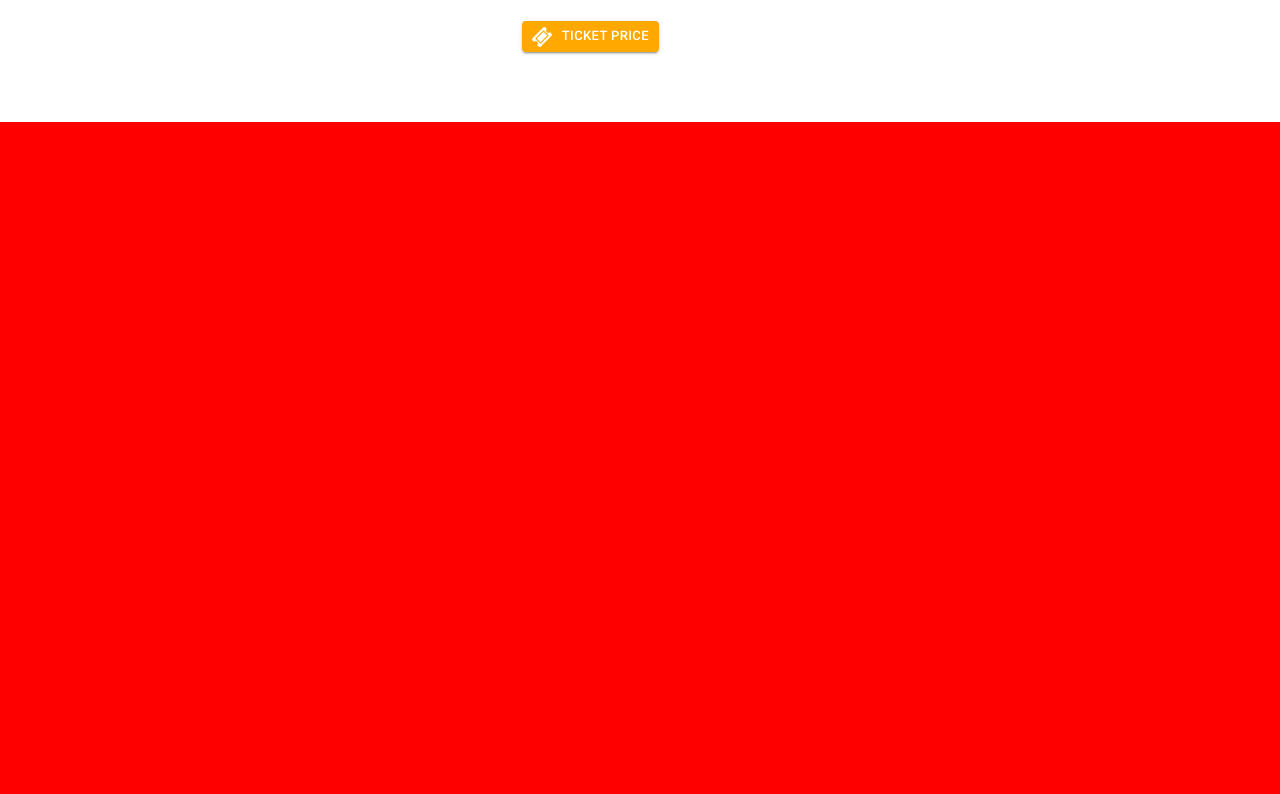
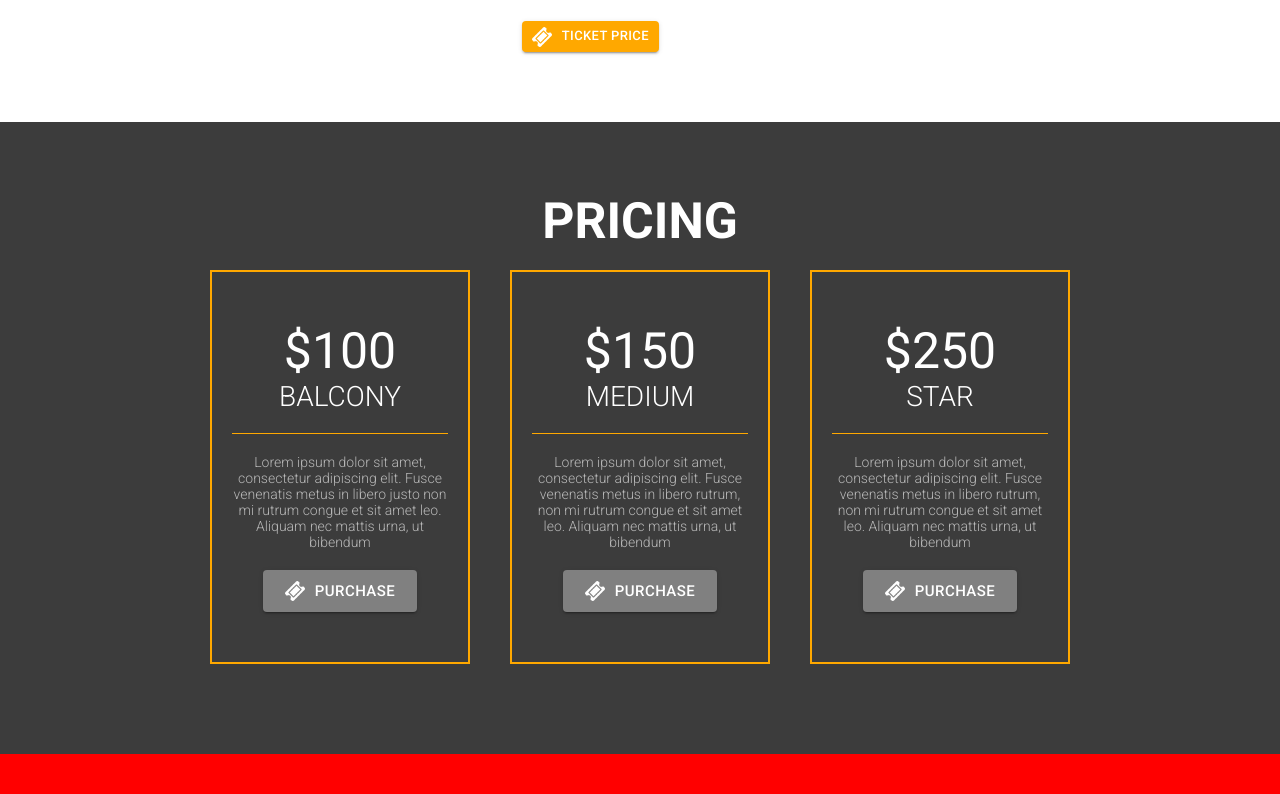
Before and after one commit to Amiralihb27/the_venue, a React (Create React App) app: page / in a window 1280 px wide. Shown: the part 2106-2900 px from the top of the page. Built offline with nearby package versions, Linux system fonts and the light colour scheme.

Commit message:
Add pricing section

```diff
--- a/src/App.js
+++ b/src/App.js
@@ -5,6 +5,7 @@ import Footer from "./components/header-footer/Footer";
 import Featured from "./components/featured";
 import VenueNfo from "./components/venueNfo";
 import Highlights from './components/highlights'
+import Pricing from "./components/pricing";
 const App = () => {
   return (
     <div className="App">
@@ -12,6 +13,7 @@ const App = () => {
       <Featured />
       <VenueNfo />
       <Highlights />
+      <Pricing />
 
       <div style={{backgroundColor:'red' , height:'800px'}}></div>
       <div style={{backgroundColor:'blue' , height:'800px'}}></div>
--- /dev/null
+++ b/src/components/pricing/index.js
@@ -0,0 +1,61 @@
+import React from 'react';
+import MyButton from '../utils/MyButton';
+import { Zoom } from 'react-awesome-reveal'
+
+const Pricing = () => {
+    const priceState = {
+        prices: [100, 150, 250],
+        position: ['Balcony', 'Medium', 'Star'],
+        desc: ["Lorem ipsum dolor sit amet, consectetur adipiscing elit. Fusce venenatis metus in libero  justo non mi rutrum congue et sit amet leo. Aliquam nec mattis urna, ut bibendum ",
+            "Lorem ipsum dolor sit amet, consectetur adipiscing elit. Fusce venenatis metus in libero rutrum, non mi rutrum congue et sit amet leo. Aliquam nec mattis urna, ut bibendum ",
+            "Lorem ipsum dolor sit amet, consectetur adipiscing elit. Fusce venenatis metus in libero rutrum, non mi rutrum congue et sit amet leo. Aliquam nec mattis urna, ut bibendum "
+        ],
+        linkto: ['https://sales.b', 'https://sales.m', 'https://sales.s'],
+        delay: [500, 0, 500]
+    }
+    const showBoxes = () => {
+        return (
+            priceState.prices.map((price, index) => (
+                <Zoom key={index} className='pricing_item' delay={priceState.delay[index]}>
+                    <div className='pricing_inner_wrapper'>
+                        <div className='pricing_title'>
+                            <span>${price}</span>
+                            <span>{priceState.position[index]}</span>
+                        </div>
+                        <div className='pricing_description '>{priceState.desc[index]}</div>
+
+                        <div className='pricing_buttons'>
+                            <MyButton
+                                text="purchase"
+                                style={
+                                    {
+                                        background: 'gray',
+                                        color: '#ffffff'
+                                    }
+                                }
+                                iconTicket={true}
+                                link={priceState.linkto[index]}
+                            />
+                        </div>
+                    </div>
+
+
+                </Zoom>
+            ))
+        )
+    }
+
+    return (
+        <div className='bck_black'>
+            <div className='center_wrapper pricing_section'>
+                <h2>Pricing</h2>
+                <div className='pricing_wrapper'>
+                    {showBoxes()}
+                </div>
+            </div>
+
+        </div>
+    )
+}
+
+export default Pricing;
```
